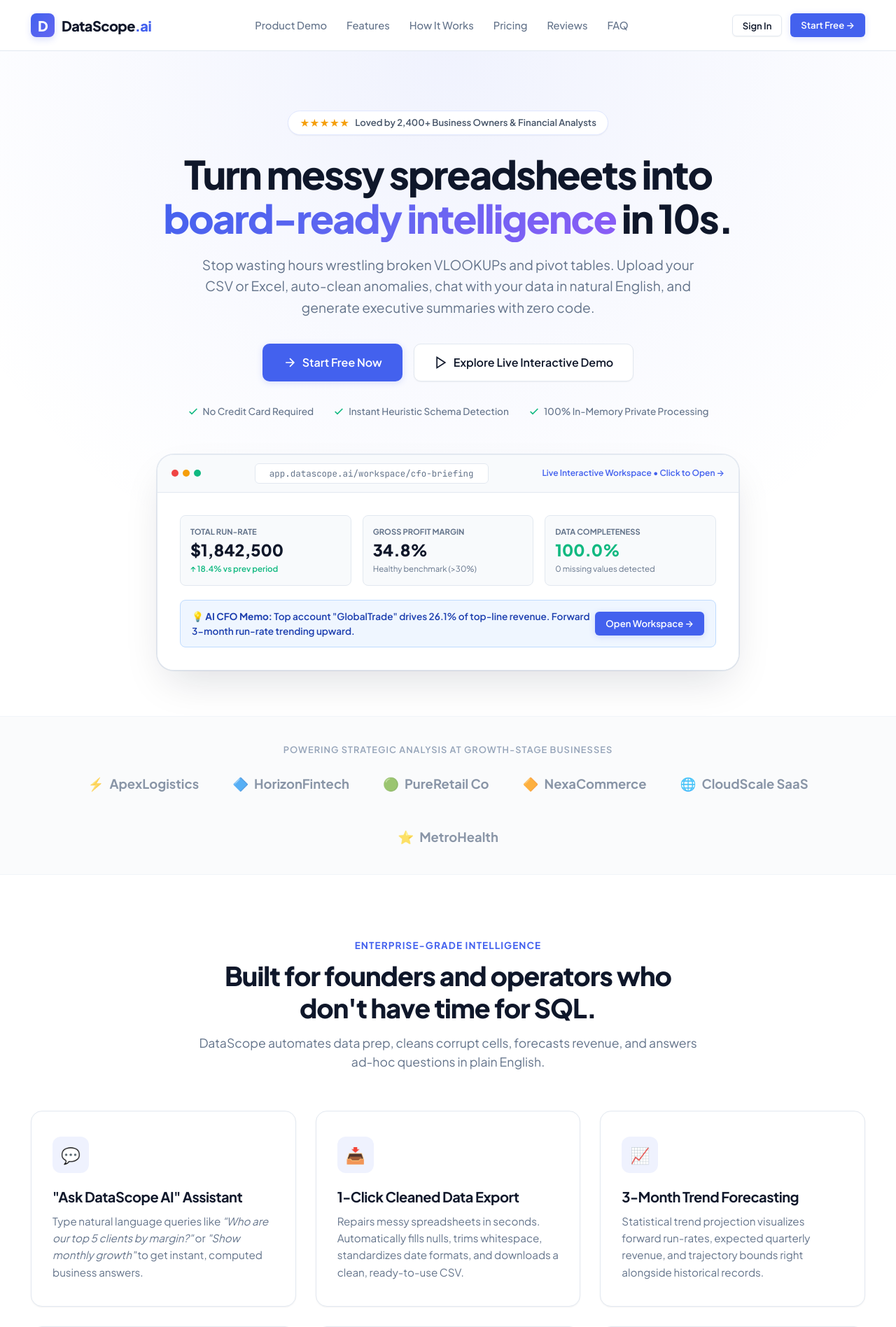
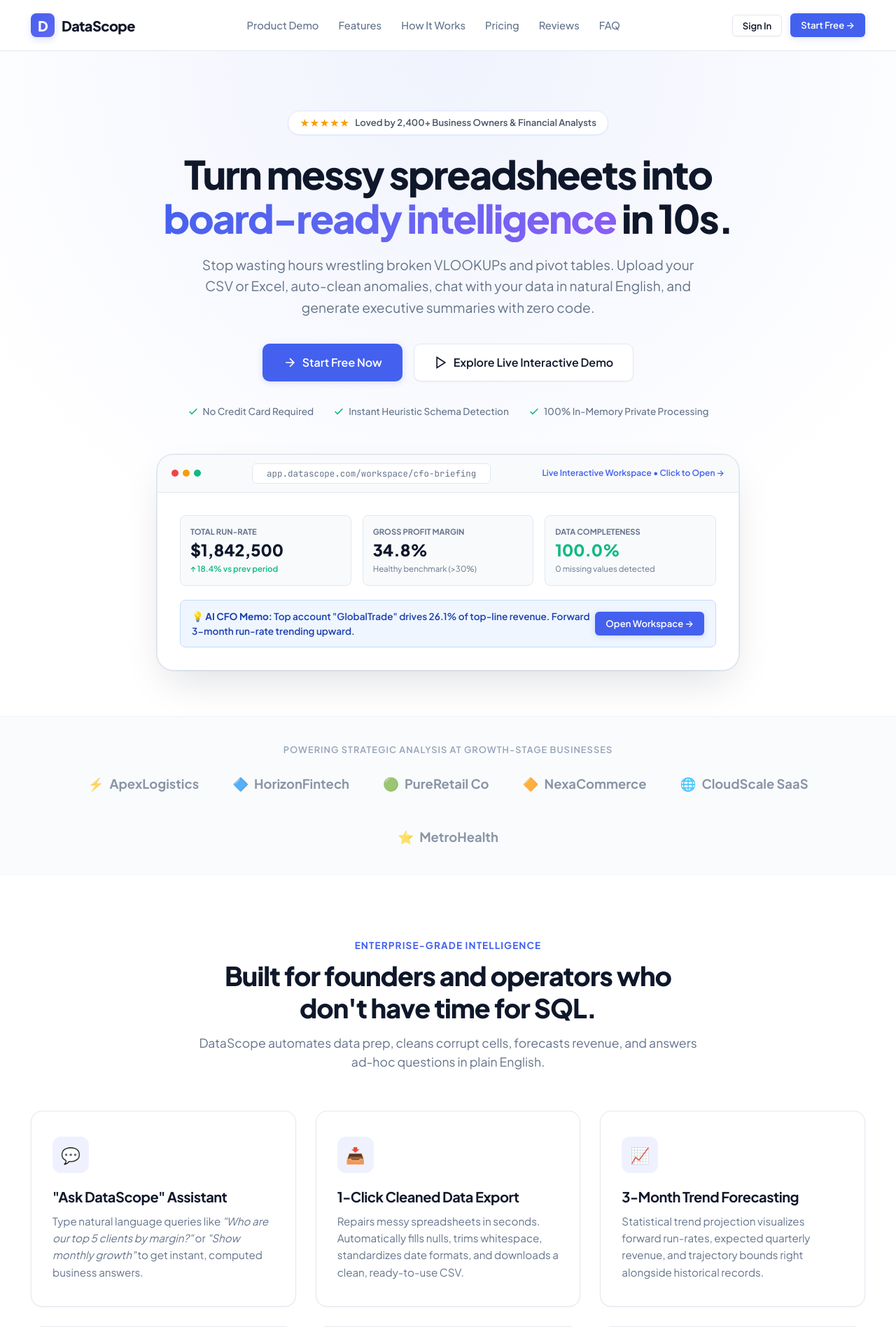
Before and after one commit to devesh950/AI-DATA-CLEANING-AND-EDA-AGENT, a Flask app: page / in a window 1280 px wide. Shown: the top 1896 px of the page at 70% size. Run offline with Flask 3, Linux system fonts and the light colour scheme.

Commit message:
fix(branding): update branding to DataScope without .ai suffix

```diff
--- a/templates/app.html
+++ b/templates/app.html
@@ -551,7 +551,7 @@ button { font-family: inherit; }
     </a>
     <div class="brand">
       <div class="brand-icon">D</div>
-      <div>DataScope<span>.ai</span> <span style="font-weight:500; font-size:0.85rem; color:var(--text-light); margin-left:6px;">Workspace</span></div>
+      <div>DataScope <span style="font-weight:500; font-size:0.85rem; color:var(--text-light); margin-left:6px;">Workspace</span></div>
     </div>
     <span class="dataset-tag" id="status-tag">No dataset loaded</span>
   </div>
@@ -631,11 +631,11 @@ button { font-family: inherit; }
     </div>
   </div>
 
-  <!-- 2. Ask DataScope AI Natural Language Query Bar -->
+  <!-- 2. Ask DataScope Natural Language Query Bar -->
   <div class="ai-assistant-card" id="ai-assistant-card">
     <div class="ai-bar-title">
       <span>✨</span>
-      <span>Ask DataScope AI</span>
+      <span>Ask DataScope</span>
       <span style="font-size:0.75rem; font-weight:600; color:var(--text-light); margin-left:4px;">(Instant conversational Q&amp;A on your dataset)</span>
     </div>
     <div class="ai-input-wrap">
--- a/templates/index.html
+++ b/templates/index.html
@@ -3,7 +3,7 @@
 <head>
 <meta charset="UTF-8">
 <meta name="viewport" content="width=device-width, initial-scale=1.0">
-<title>DataScope AI — Turn Spreadsheets into Executive Business Intelligence</title>
+<title>DataScope — Turn Spreadsheets into Executive Business Intelligence</title>
 <meta name="description" content="Instant automated data cleaning, revenue attribution, anomaly detection, AI chat assistant, and executive dashboards for business owners. No SQL, no complex BI setup.">
 <link rel="preconnect" href="https://fonts.googleapis.com">
 <link rel="preconnect" href="https://fonts.gstatic.com" crossorigin>
@@ -622,7 +622,7 @@ a { color: inherit; text-decoration: none; }
   <div class="container nav-inner">
     <a href="/" class="brand">
       <div class="brand-icon">D</div>
-      <div>DataScope<span>.ai</span></div>
+      <div>DataScope</div>
     </a>
     <ul class="nav-menu">
       <li class="nav-item"><a href="/app#demo">Product Demo</a></li>
@@ -685,7 +685,7 @@ a { color: inherit; text-decoration: none; }
           <div class="preview-dot yellow"></div>
           <div class="preview-dot green"></div>
         </div>
-        <div class="preview-url">app.datascope.ai/workspace/cfo-briefing</div>
+        <div class="preview-url">app.datascope.com/workspace/cfo-briefing</div>
         <div style="font-size: 0.75rem; font-weight: 600; color: var(--primary);">Live Interactive Workspace &bull; Click to Open &rarr;</div>
       </div>
       <div class="preview-body">
@@ -744,7 +744,7 @@ a { color: inherit; text-decoration: none; }
     <div class="features-grid">
       <div class="feature-card">
         <div class="feature-icon-wrap">💬</div>
-        <h4>"Ask DataScope AI" Assistant</h4>
+        <h4>"Ask DataScope" Assistant</h4>
         <p>Type natural language queries like <em>"Who are our top 5 clients by margin?"</em> or <em>"Show monthly growth"</em> to get instant, computed business answers.</p>
       </div>
 
@@ -866,7 +866,7 @@ a { color: inherit; text-decoration: none; }
           </li>
           <li>
             <svg width="18" height="18" fill="none" stroke="currentColor" stroke-width="2" viewBox="0 0 24 24"><polyline points="20 6 9 17 4 12"/></svg>
-            "Ask DataScope AI" conversational Q&amp;A
+            "Ask DataScope" conversational Q&amp;A
           </li>
           <li>
             <svg width="18" height="18" fill="none" stroke="currentColor" stroke-width="2" viewBox="0 0 24 24"><polyline points="20 6 9 17 4 12"/></svg>
@@ -1008,7 +1008,7 @@ a { color: inherit; text-decoration: none; }
 
       <div class="faq-item">
         <div class="faq-question" onclick="toggleFaq(this)">
-          <h4>How does the "Ask DataScope AI" feature work?</h4>
+          <h4>How does the "Ask DataScope" feature work?</h4>
           <div class="faq-chevron">&darr;</div>
         </div>
         <div class="faq-answer">
@@ -1058,7 +1058,7 @@ a { color: inherit; text-decoration: none; }
       <div class="footer-brand">
         <div class="brand">
           <div class="brand-icon">D</div>
-          <div>DataScope<span>.ai</span></div>
+          <div>DataScope</div>
         </div>
         <p>Empowering business owners, finance teams, and operators with instant automated data intelligence and clean visual reports.</p>
       </div>
```
Also changed, not shown: README.md.
